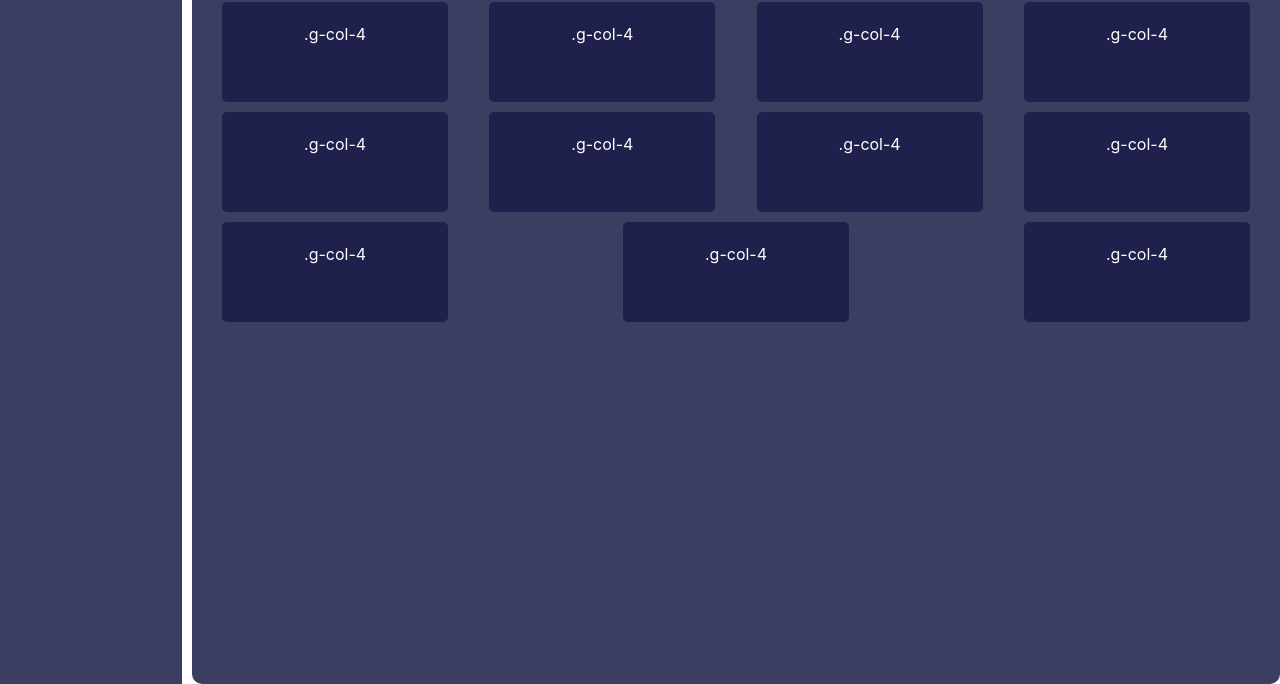
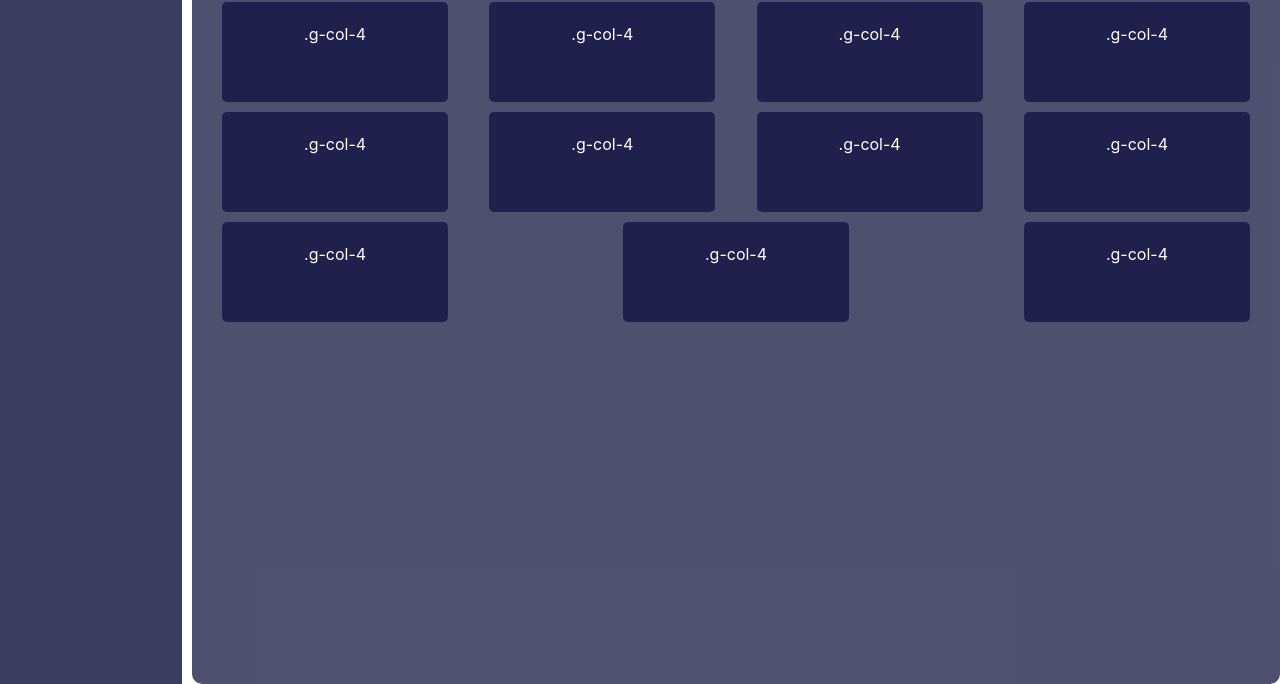
Before and after one commit to RobertoFeresin/CONTOSO, a plain HTML site: page index.html in a window 1280 px wide. Shown: the part 196-880 px from the top of the page. Drawn offline with Linux system fonts and the light colour scheme.

Commit message:
Commit mudanças na opacidade da cor do grid-direita

```diff
--- a/style.css
+++ b/style.css
@@ -124,7 +124,7 @@ header {
 }
 
 #grid-direita {
-    background-color: #3c3e61;
+    background-color: rgba(60, 62, 97, 0.9); /* 0.5 é 50% de transparência */
     padding: 20px;
     border-radius: 10px;
     margin: 0;
```
